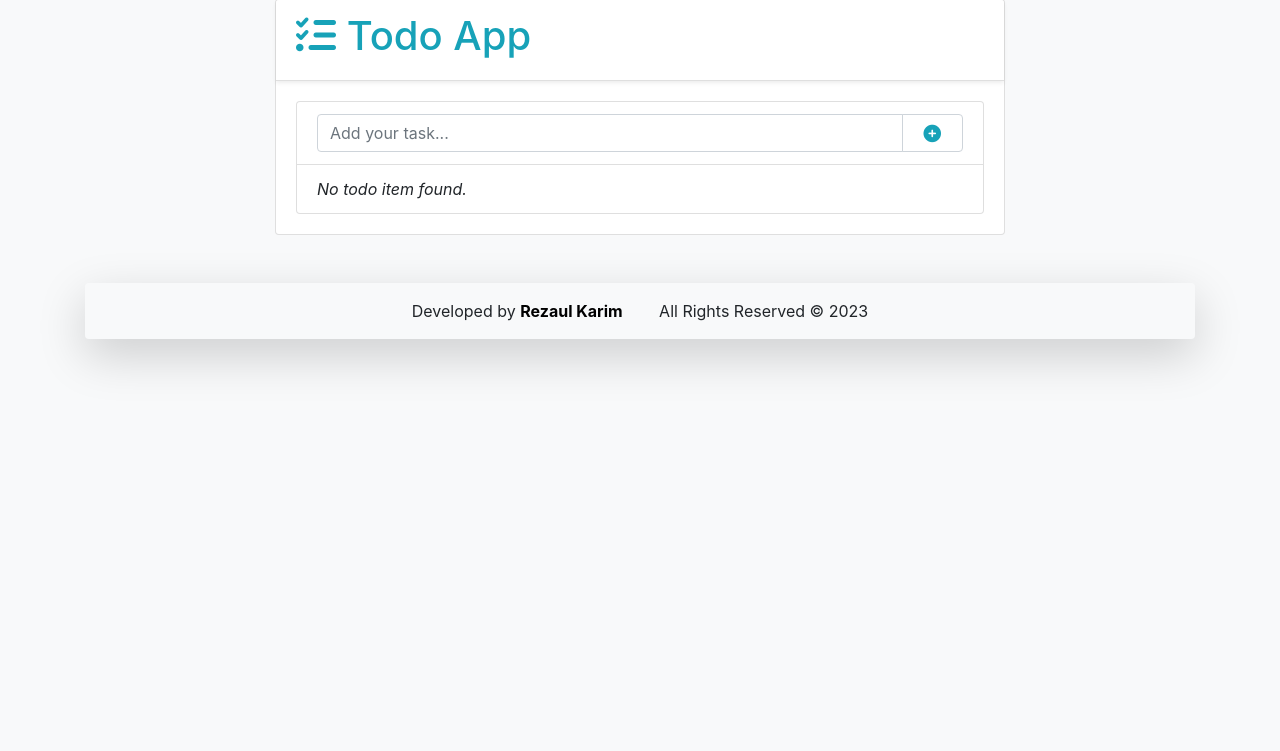
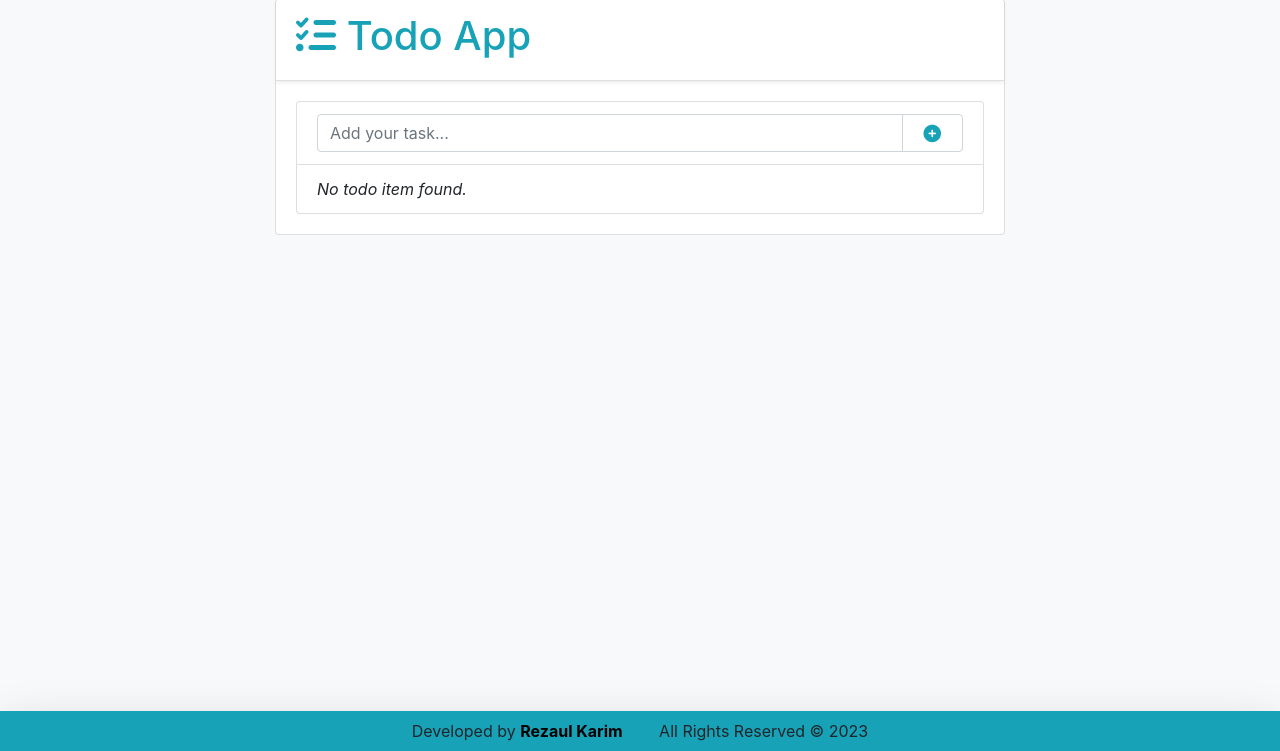
Before and after one commit to rkpust/ToDoApp, a Django app: page /todos/list/ in a window 1280 px wide. Shown: the part 49-800 px from the top of the page. Run offline with Django 4.2, Linux system fonts and the light colour scheme; data that the repository does not hold is empty.

Commit message:
fixed footer

```diff
--- a/todos/templates/todos/todo_list.html
+++ b/todos/templates/todos/todo_list.html
@@ -56,7 +56,7 @@
                 </div>
             </div>
         </div>
-        <footer class="mt-5 text-center shadow-lg p-3 bg-body rounded d-flex d-sm-block">
+        <footer class="mt-5 text-center shadow-lg p-2 bg-info d-flex d-sm-block" style="position: fixed; left: 0; bottom: 0; width: 100%; z-index: 10000;">
             <span class="align-self-start mr-3">Developed by <a href="https://www.linkedin.com/in/rkpust/" target="_blank">Rezaul Karim</a></span>
             <span class="align-self-end ml-3">All Rights Reserved &COPY; 2023</span>
         </footer>
```
Also changed, not shown: 1 other file.
